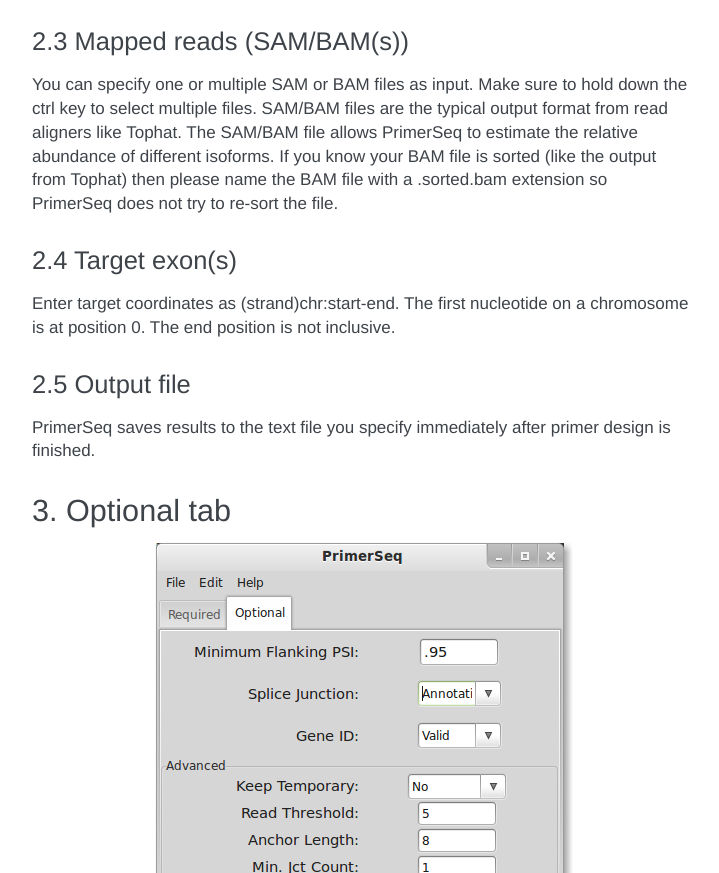
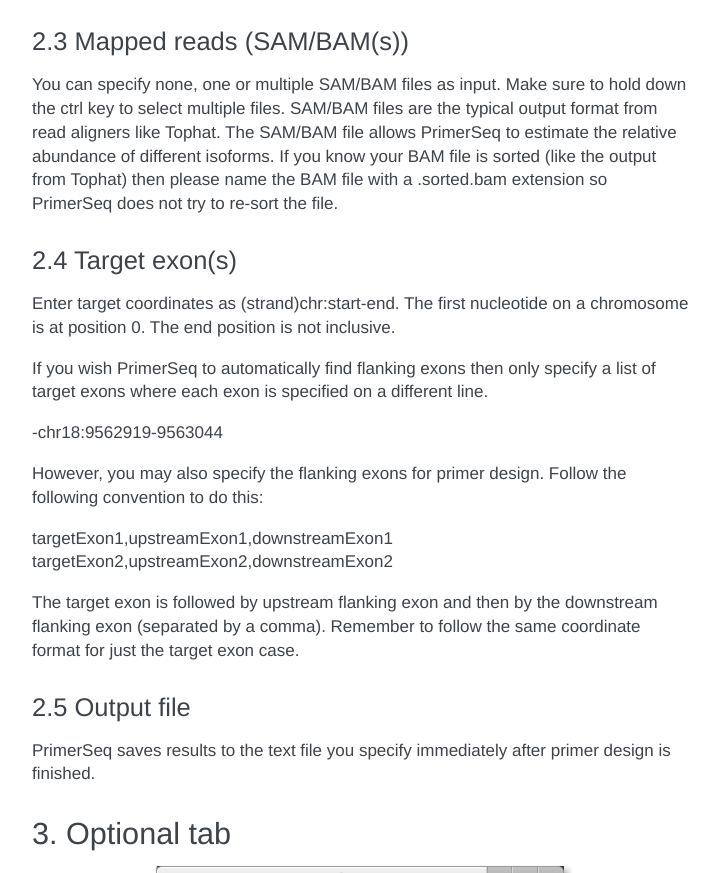
Before and after one commit to ctokheim/PrimerSeq, a plain HTML site: page help/index.html in a window 1280 px wide. Shown: the part 2848-3721 px from the top of the page, without its empty margins (388-1107 px from the left). Drawn offline with nearby package versions, Linux system fonts and the light colour scheme; some packages are replaced by stand-ins of ours.

Commit message:
Minor update to help documentation

```diff
--- a/help/index.html
+++ b/help/index.html
@@ -153,11 +153,18 @@ links:</p>
 </div>
 <div class="section" id="mapped-reads-sam-bam-s">
 <h3>2.3 Mapped reads (SAM/BAM(s))<a class="headerlink" href="#mapped-reads-sam-bam-s" title="Permalink to this headline">¶</a></h3>
-<p>You can specify one or multiple SAM or BAM files as input. Make sure to hold down the ctrl key to select multiple files. SAM/BAM files are the typical output format from read aligners like Tophat. The SAM/BAM file allows PrimerSeq to estimate the relative abundance of different isoforms. If you know your BAM file is sorted (like the output from Tophat) then please name the BAM file with a .sorted.bam extension so PrimerSeq does not try to re-sort the file.</p>
+<p>You can specify none, one or multiple SAM/BAM files as input. Make sure to hold down the ctrl key to select multiple files. SAM/BAM files are the typical output format from read aligners like Tophat. The SAM/BAM file allows PrimerSeq to estimate the relative abundance of different isoforms. If you know your BAM file is sorted (like the output from Tophat) then please name the BAM file with a .sorted.bam extension so PrimerSeq does not try to re-sort the file.</p>
 </div>
 <div class="section" id="target-exon-s">
 <h3>2.4 Target exon(s)<a class="headerlink" href="#target-exon-s" title="Permalink to this headline">¶</a></h3>
 <p>Enter target coordinates as (strand)chr:start-end. The first nucleotide on a chromosome is at position 0. The end position is not inclusive.</p>
+<p>If you wish PrimerSeq to automatically find flanking exons then only specify a list of target exons where each exon is specified on a different line.</p>
+<p>-chr18:9562919-9563044</p>
+<p>However, you may also specify the flanking exons for primer design. Follow the following convention to do this:</p>
+<p>targetExon1,upstreamExon1,downstreamExon1
+targetExon2,upstreamExon2,downstreamExon2</p>
+<p>The target exon is followed by upstream flanking exon and then by the downstream flanking exon (separated by a comma).
+Remember to follow the same coordinate format for just the target exon case.</p>
 </div>
 <div class="section" id="output-file">
 <h3>2.5 Output file<a class="headerlink" href="#output-file" title="Permalink to this headline">¶</a></h3>
```
Also changed, not shown: help/searchindex.js (+1 -1 lines), help/_sources/index.txt, 1 other file.
